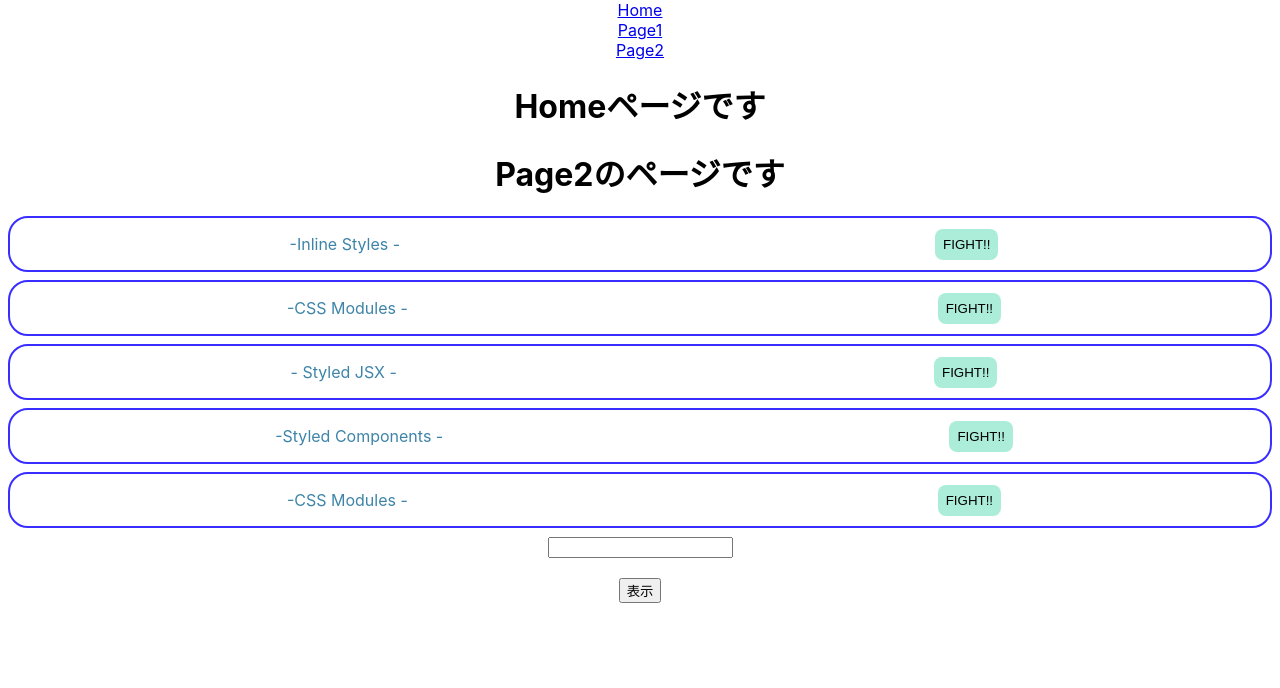
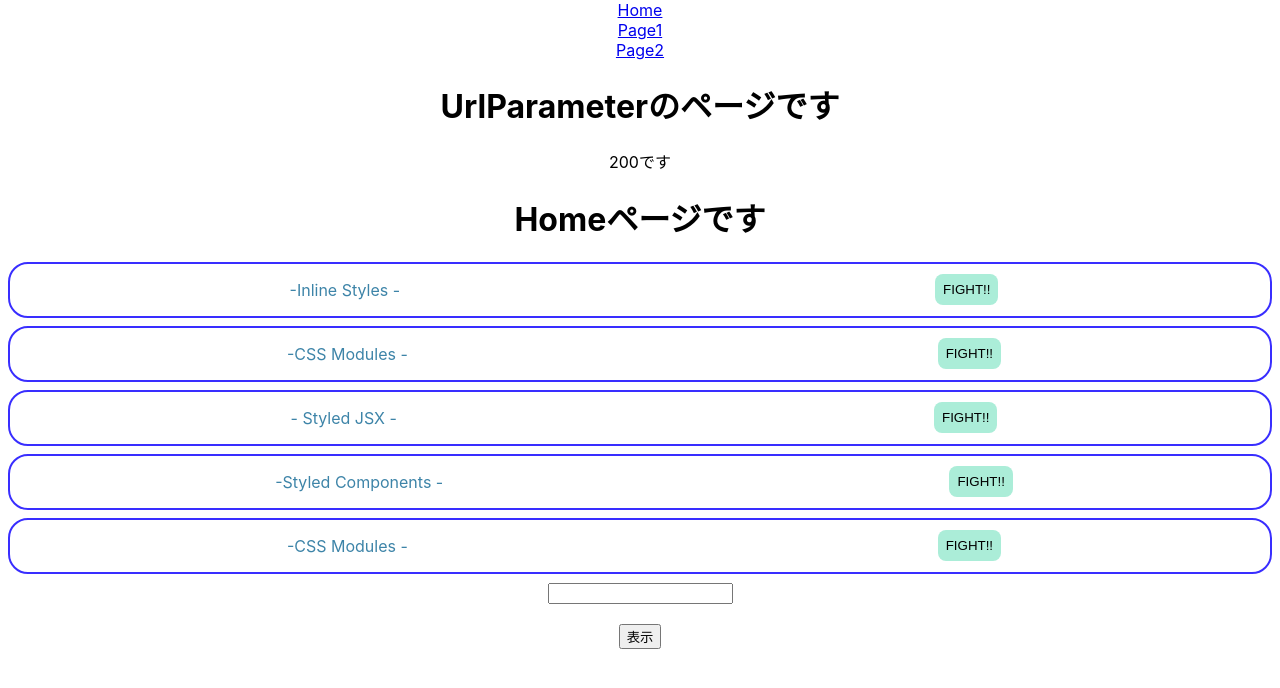
Before and after one commit to osuke-noguchi/react-study, a React (Create React App) app: page /page2/200 in a window 1280 px wide. Shown: the top 688 px of the page. Built offline with nearby package versions, Linux system fonts and the light colour scheme.

Commit message:
URLパラメータを扱う

```diff
--- a/src/App.js
+++ b/src/App.js
@@ -8,7 +8,6 @@ import { StyledJsx } from './components/StyledJsx';
 import { StyledComponents } from './components/StyledComponents';
 import { Emotion } from './components/Emotion';
 import { Home } from './Home';
-import { Page2 } from './Page2';
 import { Router } from './router/Router.jsx';
 
 function App() {
@@ -31,7 +30,6 @@ function App() {
         <Link to="/page2">Page2</Link>
         <Router />
         <Home />
-        <Page2 />
         <InlineStyle />
         <CssModule />
         <StyledJsx />
--- a/src/Page2.jsx
+++ b/src/Page2.jsx
@@ -1,7 +1,10 @@
+import { Link } from 'react-router-dom';
+
 export const Page2 = () => {
   return (
     <div>
       <h1>Page2のページです</h1>
+      <Link to="/page2/200">URL Parameter</Link>
     </div>
   );
 };
--- /dev/null
+++ b/src/UrlParameter.jsx
@@ -0,0 +1,11 @@
+import { useParams } from 'react-router-dom';
+
+export const UrlParameter = () => {
+  const { id } = useParams();
+  return (
+    <div>
+      <h1>UrlParameterのページです</h1>
+      <p>{id}です</p>
+    </div>
+  );
+};
--- /dev/null
+++ b/src/router/Page2Routes.jsx
@@ -0,0 +1,15 @@
+import { Page2 } from '../Page2';
+import { UrlParameter } from '../UrlParameter';
+
+export const Page2Routes = [
+  {
+    path: '/',
+    exact: true,
+    children: <Page2 />,
+  },
+  {
+    path: '/:id',
+    exact: false,
+    children: <UrlParameter />,
+  },
+];
--- a/src/router/Router.jsx
+++ b/src/router/Router.jsx
@@ -1,6 +1,7 @@
 import { Route, Switch } from 'react-router-dom';
 import { Home } from '../Home';
 import { Page1Routes } from './Page1Routes';
+import { Page2Routes } from './Page2Routes';
 
 export const Router = () => {
   return (
@@ -24,6 +25,22 @@ export const Router = () => {
           </Switch>
         )}
       />
+      <Route
+        path="/page2"
+        render={({ match: { url } }) => (
+          <Switch>
+            {Page2Routes.map((route) => (
+              <Route
+                key={route.path}
+                exact={route.exact}
+                path={`${url}${route.path}`}
+              >
+                {route.children}
+              </Route>
+            ))}
+          </Switch>
+        )}
+      />
     </Switch>
   );
 };
```
